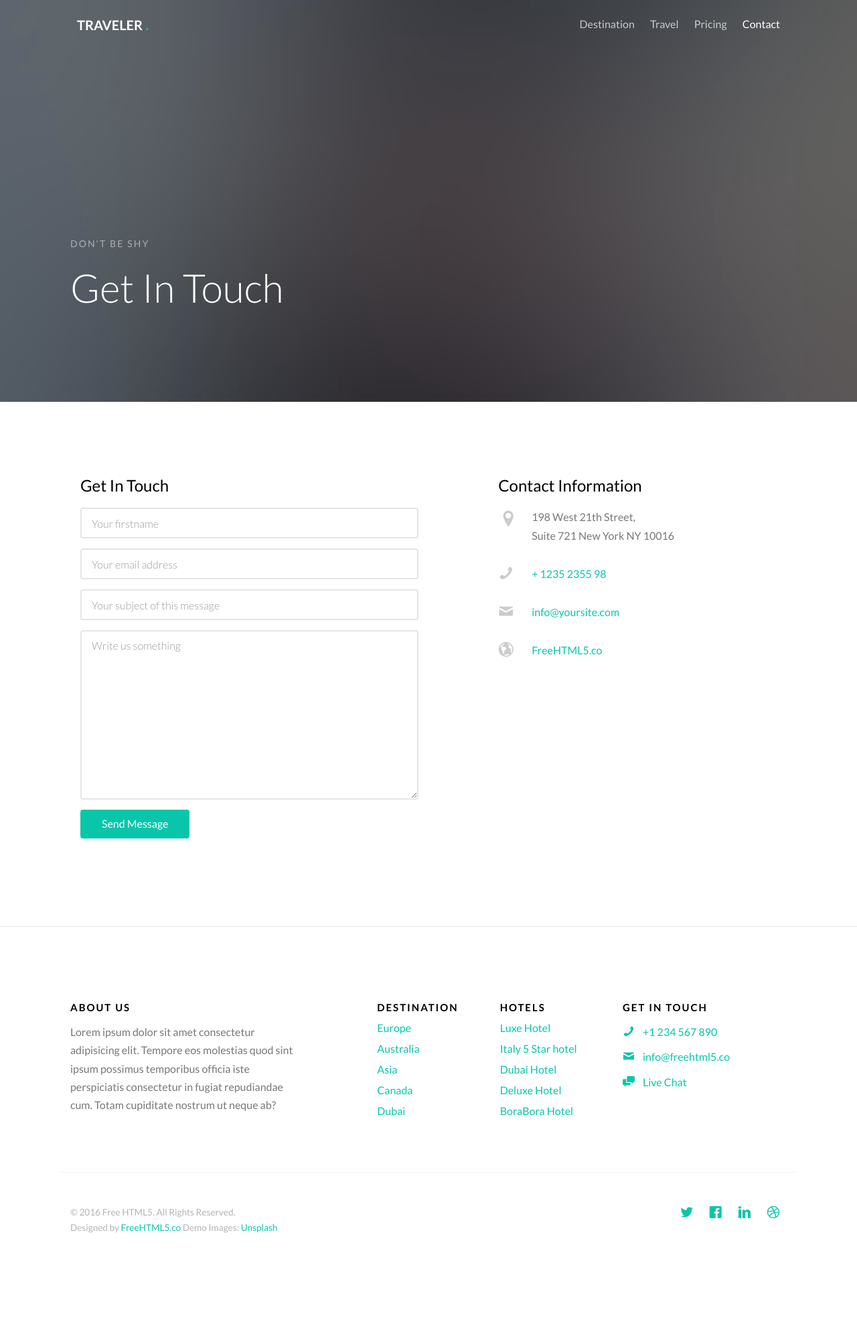
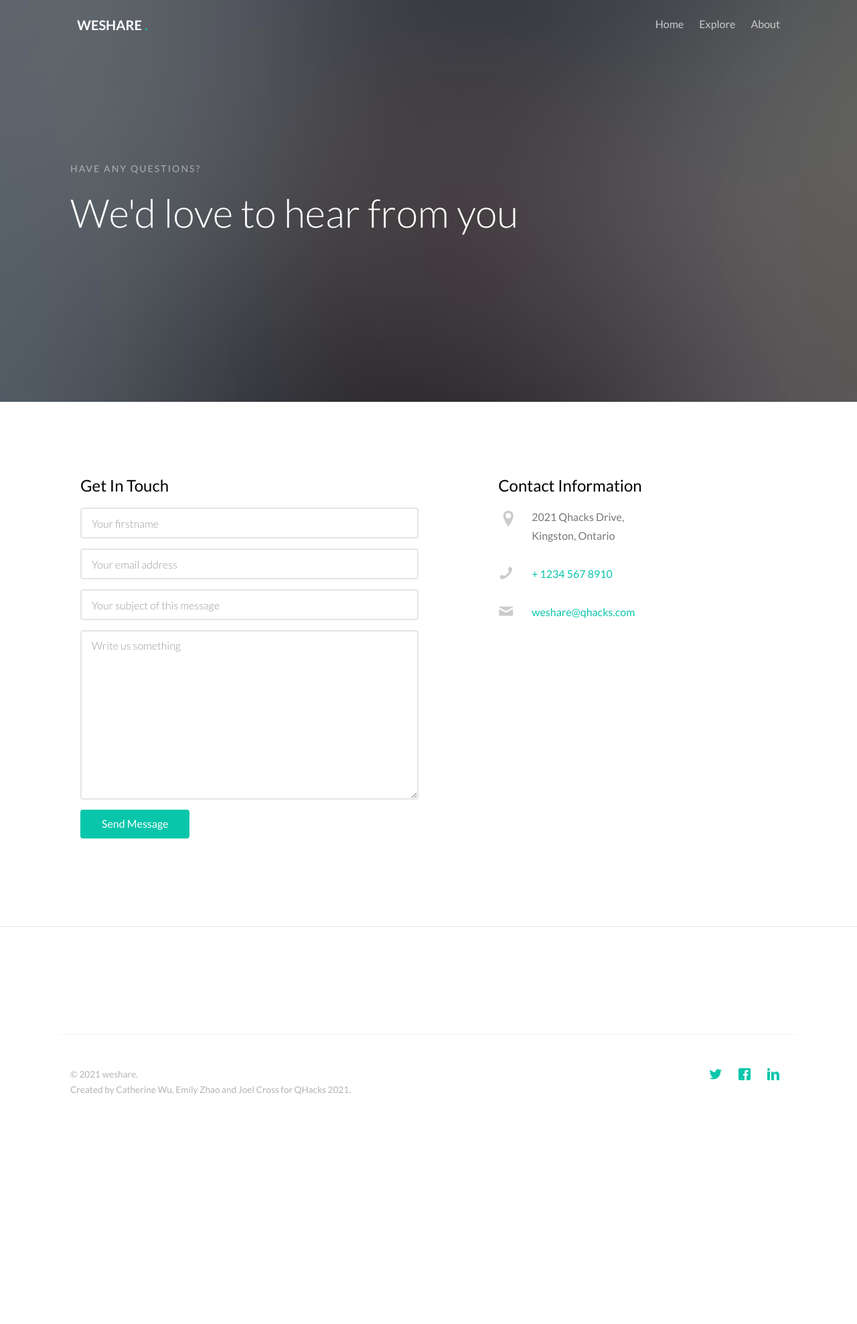
Before and after one commit to joelcross/weshare, a PHP site: page /contact.html in a window 1280 px wide. Shown: the whole page at 67% size. After the commit the page ends 1635 px from the top, so only its background shows below. Run offline with PHP 8.4, Linux system fonts and the light colour scheme; style sheets or scripts are compiled from the project's sources; some web fonts are replaced.

Commit message:
edit website navigation tabs

```diff
--- a/contact.html
+++ b/contact.html
@@ -62,30 +62,19 @@
 	<div class="gtco-loader"></div>
 
 	<div id="page">
-
-
 	<!-- <div class="page-inner"> -->
 	<nav class="gtco-nav" role="navigation">
 		<div class="gtco-container">
 
 			<div class="row">
 				<div class="col-sm-4 col-xs-12">
-					<div id="gtco-logo"><a href="index.html">Traveler <em>.</em></a></div>
+					<div id="gtco-logo"><a href="index.html">weshare <em>.</em></a></div>
 				</div>
 				<div class="col-xs-8 text-right menu-1">
 					<ul>
-						<li><a href="destination.html">Destination</a></li>
-						<li class="has-dropdown">
-							<a href="#">Travel</a>
-							<ul class="dropdown">
-								<li><a href="#">Europe</a></li>
-								<li><a href="#">Asia</a></li>
-								<li><a href="#">America</a></li>
-								<li><a href="#">Canada</a></li>
-							</ul>
-						</li>
-						<li><a href="pricing.html">Pricing</a></li>
-						<li class="active"><a href="contact.html">Contact</a></li>
+						<li><a href="index.html">Home</a></li>
+						<li><a href="shelters.html">Explore</a></li>
+						<li><a href="#gtco-features">About</a></li>
 					</ul>
 				</div>
 			</div>
@@ -100,13 +89,11 @@
 				<div class="col-md-12 col-md-offset-0 text-left">
 					<div class="row row-mt-15em">
 
-						<div class="col-md-7 mt-text animate-box" data-animate-effect="fadeInUp">
-							<span class="intro-text-small">Don't be shy</span>
-							<h1>Get In Touch</h1>
+						<div class="col-md-12 mt-text animate-box" data-animate-effect="fadeInUp">
+							<span class="intro-text-small">Have any questions?</span>
+							<h1>We'd love to hear from you</h1>
 						</div>
-
 					</div>
-
 				</div>
 			</div>
 		</div>
@@ -159,82 +146,30 @@
 					<div class="gtco-contact-info">
 						<h3>Contact Information</h3>
 						<ul>
-							<li class="address">198 West 21th Street, <br> Suite 721 New York NY 10016</li>
-							<li class="phone"><a href="tel://1234567920">+ 1235 2355 98</a></li>
-							<li class="email"><a href="mailto:info@yoursite.com">info@yoursite.com</a></li>
-							<li class="url"><a href="https://freehtml5.co">FreeHTML5.co</a></li>
+							<li class="address">2021 Qhacks Drive, <br> Kingston, Ontario</li>
+							<li class="phone"><a href="tel://12345678910">+ 1234 567 8910</a></li>
+							<li class="email"><a href="mailto:weshare@qhacks.com">weshare@qhacks.com</a></li>
 						</ul>
 					</div>
-
-
 				</div>
 				</div>
 			</div>
 		</div>
 	</div>
-
 	<footer id="gtco-footer" role="contentinfo">
 		<div class="gtco-container">
-			<div class="row row-p	b-md">
-
-				<div class="col-md-4">
-					<div class="gtco-widget">
-						<h3>About Us</h3>
-						<p>Lorem ipsum dolor sit amet consectetur adipisicing elit. Tempore eos molestias quod sint ipsum possimus temporibus officia iste perspiciatis consectetur in fugiat repudiandae cum. Totam cupiditate nostrum ut neque ab?</p>
-					</div>
-				</div>
-
-				<div class="col-md-2 col-md-push-1">
-					<div class="gtco-widget">
-						<h3>Destination</h3>
-						<ul class="gtco-footer-links">
-							<li><a href="#">Europe</a></li>
-							<li><a href="#">Australia</a></li>
-							<li><a href="#">Asia</a></li>
-							<li><a href="#">Canada</a></li>
-							<li><a href="#">Dubai</a></li>
-						</ul>
-					</div>
-				</div>
-
-				<div class="col-md-2 col-md-push-1">
-					<div class="gtco-widget">
-						<h3>Hotels</h3>
-						<ul class="gtco-footer-links">
-							<li><a href="#">Luxe Hotel</a></li>
-							<li><a href="#">Italy 5 Star hotel</a></li>
-							<li><a href="#">Dubai Hotel</a></li>
-							<li><a href="#">Deluxe Hotel</a></li>
-							<li><a href="#">BoraBora Hotel</a></li>
-						</ul>
-					</div>
-				</div>
-
-				<div class="col-md-3 col-md-push-1">
-					<div class="gtco-widget">
-						<h3>Get In Touch</h3>
-						<ul class="gtco-quick-contact">
-							<li><a href="#"><i class="icon-phone"></i> +1 234 567 890</a></li>
-							<li><a href="#"><i class="icon-mail2"></i> info@freehtml5.co</a></li>
-							<li><a href="#"><i class="icon-chat"></i> Live Chat</a></li>
-						</ul>
-					</div>
-				</div>
-
-			</div>
 
 			<div class="row copyright">
 				<div class="col-md-12">
 					<p class="pull-left">
-						<small class="block">&copy; 2016 Free HTML5. All Rights Reserved.</small>
-						<small class="block">Designed by <a href="https://freehtml5.co/" target="_blank">FreeHTML5.co</a> Demo Images: <a href="http://unsplash.com/" target="_blank">Unsplash</a></small>
+						<small class="block">&copy; 2021 weshare.</small>
+						<small class="block">Created by Catherine Wu, Emily Zhao and Joel Cross for QHacks 2021.</a> </small>
 					</p>
 					<p class="pull-right">
 						<ul class="gtco-social-icons pull-right">
-							<li><a href="#"><i class="icon-twitter"></i></a></li>
-							<li><a href="#"><i class="icon-facebook"></i></a></li>
-							<li><a href="#"><i class="icon-linkedin"></i></a></li>
-							<li><a href="#"><i class="icon-dribbble"></i></a></li>
+							<li><a href="twitter.come/weshare"><i class="icon-twitter"></i></a></li>
+							<li><a href="facebook.com/weshare"><i class="icon-facebook"></i></a></li>
+							<li><a href="linkedin.com/weshare"><i class="icon-linkedin"></i></a></li>
 						</ul>
 					</p>
 				</div>
@@ -242,7 +177,6 @@
 
 		</div>
 	</footer>
-	<!-- </div> -->
 
 	</div>
 
--- a/sass/style.scss
+++ b/sass/style.scss
@@ -341,7 +341,8 @@ h1, h2, h3, h4, h5, h6, figure {
 		}
 	}
 	.mt-text {
-		margin-top: 7em;
+		// margin-top: 7em;
+		margin-top: 0em;
 		margin-bottom: 3em;
 		@media screen and (max-width: $screen-sm) {
 			margin-top: 0;
@@ -808,6 +809,7 @@ form {
 #gtco-features {
 	background: $brand-primary;
 	.gtco-heading {
+
 		h2 {
 			color: $brand-white;
 		}
@@ -1495,6 +1497,7 @@ form {
 		margin-top: 7em;
 	}
 }
+
 .mt-sm {
 	margin-top: 6em;
 	@media screen and (max-width: $screen-sm) {
```
Also changed, not shown: index.html (+12 -11 lines), shelters.html (+5 -12 lines).
